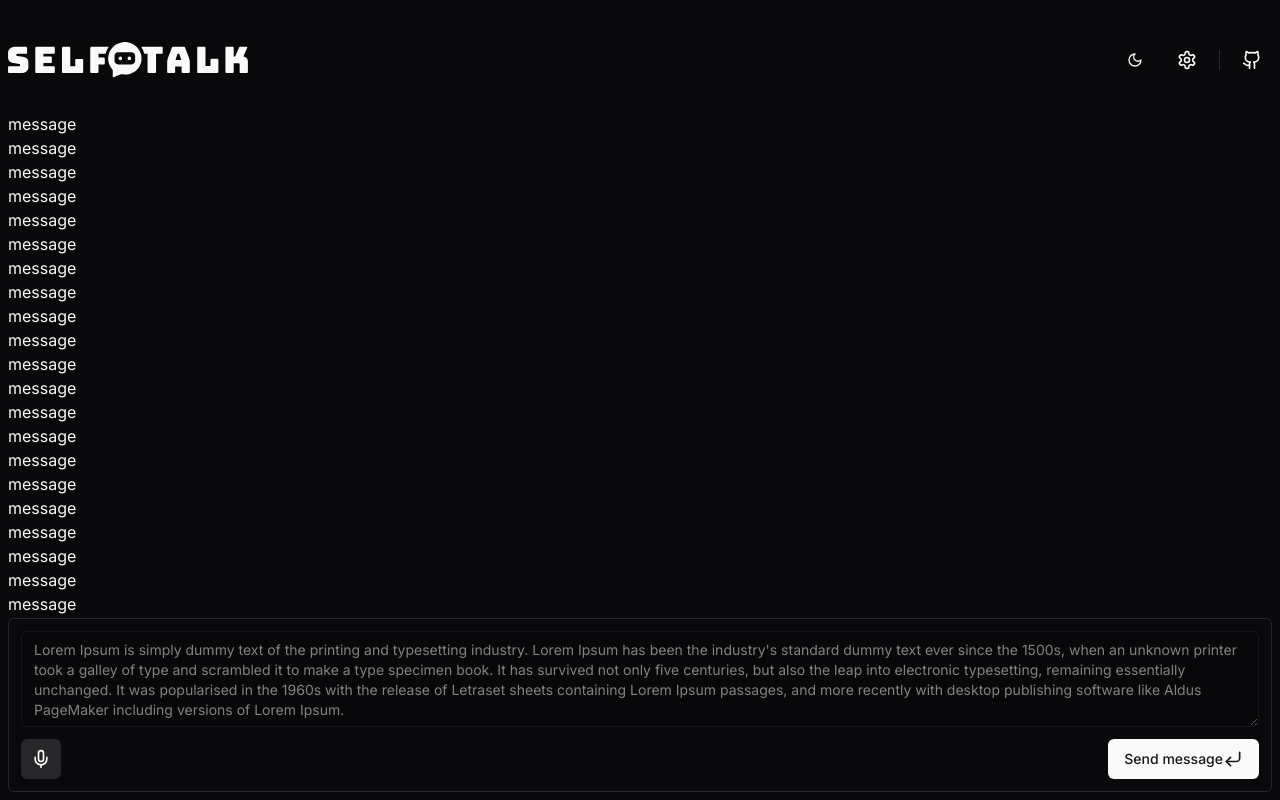
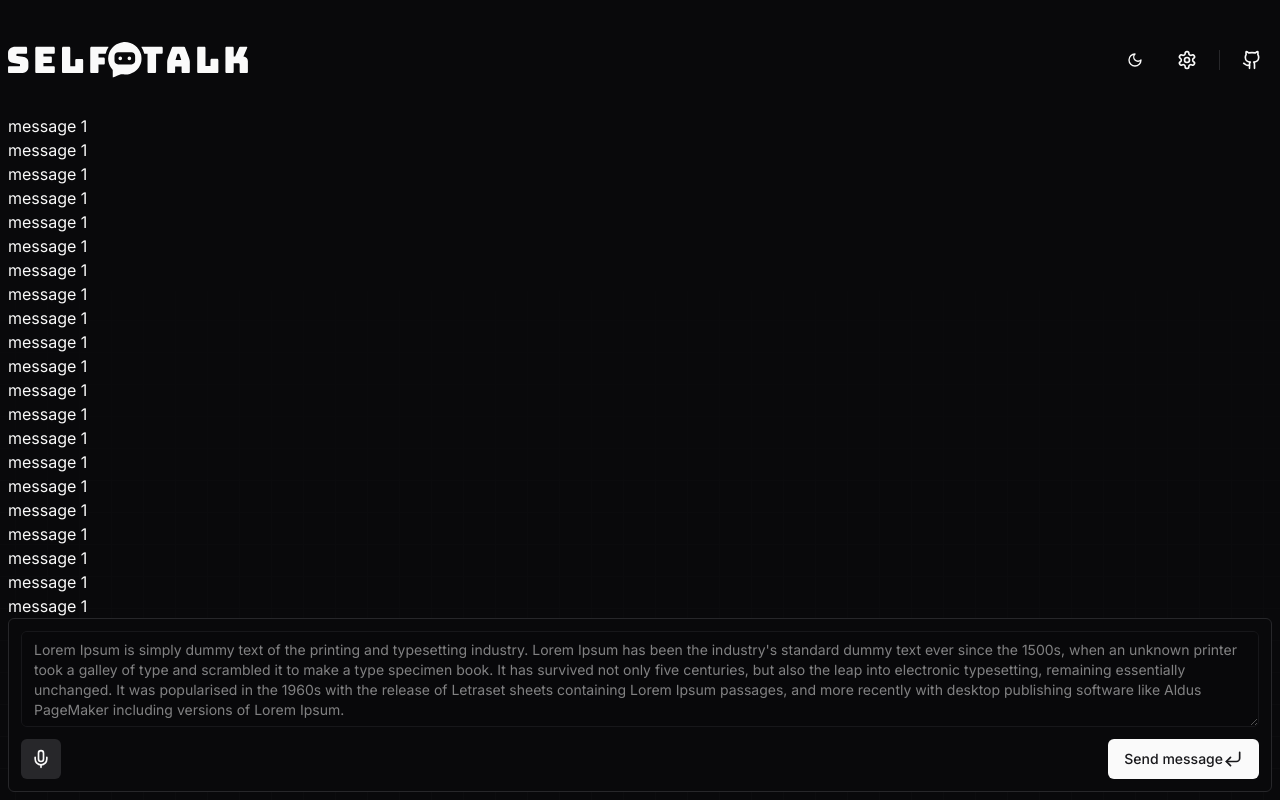
Before and after one commit to matheusTA/self-talk, a Next.js app: page /chat in a window 1280 px wide. Built offline with nearby package versions, Linux system fonts and the light colour scheme.

Commit message:
refactor: create message list and balloon components

```diff
--- /dev/null
+++ b/src/app/chat/components/message-balloon.tsx
@@ -0,0 +1,3 @@
+export default function MessageBalloon() {
+  return <div>message 1</div>;
+}
--- /dev/null
+++ b/src/app/chat/components/message-list.tsx
@@ -0,0 +1,60 @@
+"use client";
+
+import { useEffect, useRef } from "react";
+
+import MessageBalloon from "./message-balloon";
+
+export default function MessageList() {
+  const listRef = useRef<HTMLDivElement>(null);
+
+  useEffect(() => {
+    if (listRef.current) {
+      listRef.current.scrollTop = listRef.current.scrollHeight;
+    }
+  });
+
+  return (
+    <div className="flex size-full flex-col overflow-y-scroll" ref={listRef}>
+      <MessageBalloon />
+      <MessageBalloon />
+      <MessageBalloon />
+      <MessageBalloon />
+      <MessageBalloon />
+      <MessageBalloon />
+      <MessageBalloon />
+      <MessageBalloon />
+      <MessageBalloon />
+      <MessageBalloon />
+      <MessageBalloon />
+      <MessageBalloon />
+      <MessageBalloon />
+      <MessageBalloon />
+      <MessageBalloon />
+      <MessageBalloon />
+      <MessageBalloon />
+      <MessageBalloon />
+      <MessageBalloon />
+      <MessageBalloon />
+      <MessageBalloon />
+      <MessageBalloon />
+      <MessageBalloon />
+      <MessageBalloon />
+      <MessageBalloon />
+      <MessageBalloon />
+      <MessageBalloon />
+      <MessageBalloon />
+      <MessageBalloon />
+      <MessageBalloon />
+      <MessageBalloon />
+      <MessageBalloon />
+      <MessageBalloon />
+      <MessageBalloon />
+      <MessageBalloon />
+      <MessageBalloon />
+      <MessageBalloon />
+      <MessageBalloon />
+      <MessageBalloon />
+      <MessageBalloon />
+    </div>
+  );
+}
--- a/src/app/chat/page.tsx
+++ b/src/app/chat/page.tsx
@@ -1,68 +1,13 @@
-import SpeechRecognitionForm from "./speech-recognition-form";
+import MessageList from "./components/message-list";
+import SpeechRecognitionForm from "./components/speech-recognition-form";
 
 export default function ChatPage() {
   return (
-    <div className="flex size-full flex-col">
-      <div className="overflow-auto">
-        <div>message</div>
-        <div>message</div>
-        <div>message</div>
-        <div>message</div>
-        <div>message</div>
-        <div>message</div>
-        <div>message</div>
-        <div>message</div>
-        <div>message</div>
-        <div>message</div>
-        <div>message</div>
-        <div>message</div>
-        <div>message</div>
-        <div>message</div>
-        <div>message</div>
-        <div>message</div>
-        <div>message</div>
-        <div>message</div>
-        <div>message</div>
-        <div>message</div>
-        <div>message</div>
-        <div>message</div>
-        <div>message</div>
-        <div>message</div>
-        <div>message</div>
-        <div>message</div>
-        <div>message</div>
-        <div>message</div>
-        <div>message</div>
-        <div>message</div>
-        <div>message</div>
-        <div>message</div>
-        <div>message</div>
-        <div>message</div>
-        <div>message</div>
-        <div>message</div>
-        <div>message</div>
-        <div>message</div>
-        <div>message</div>
-        <div>message</div>
-        <div>message</div>
-        <div>message</div>
-        <div>message</div>
-        <div>message</div>
-        <div>message</div>
-        <div>message</div>
-        <div>message</div>
-        <div>message</div>
-        <div>message</div>
-        <div>message</div>
-        <div>message</div>
-        <div>message</div>
-        <div>message</div>
-        <div>message</div>
-        <div>message</div>
-        <div>message</div>
+    <div className="size-full">
+      <div className="flex size-full flex-col">
+        <MessageList />
+        <SpeechRecognitionForm />
       </div>
-
-      <SpeechRecognitionForm />
     </div>
   );
 }
--- a/src/app/create-chat/page.tsx
+++ b/src/app/create-chat/page.tsx
@@ -11,7 +11,7 @@ import {
 } from "@/components/ui/card";
 import { Separator } from "@/components/ui/separator";
 
-import CreateChatForm from "./create-chat-form";
+import CreateChatForm from "./components/create-chat-form";
 
 export default function CreateChatPage() {
   return (
--- a/src/app/settings/access-keys/page.tsx
+++ b/src/app/settings/access-keys/page.tsx
@@ -2,7 +2,7 @@ import { TriangleAlert } from "lucide-react";
 
 import { Alert, AlertDescription, AlertTitle } from "@/components/ui/alert";
 
-import SaveAccessKeyForm from "./save-access-key-form";
+import SaveAccessKeyForm from "./components/save-access-key-form";
 
 export default function AccessKeyPage() {
   return (
```
Also changed, not shown: src/app/chat/components/speech-recognition-form.tsx (renamed from src/app/chat/speech-recognition-form.tsx), src/app/create-chat/components/create-chat-form.tsx (renamed from src/app/create-chat/create-chat-form.tsx), src/app/settings/access-keys/components/delete-access-key-alert-dialog.tsx (renamed from src/app/settings/access-keys/delete-access-key-alert-dialog.tsx), src/app/settings/access-keys/components/save-access-key-form.tsx (renamed from src/app/settings/access-keys/save-access-key-form.tsx).
